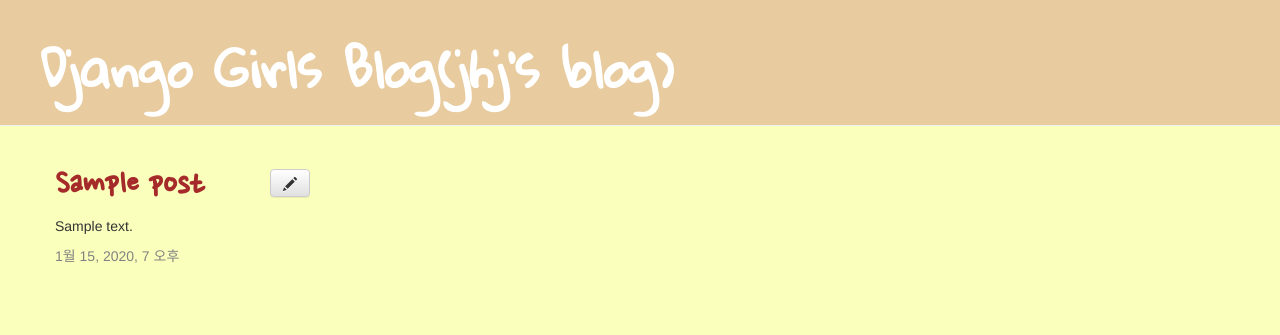
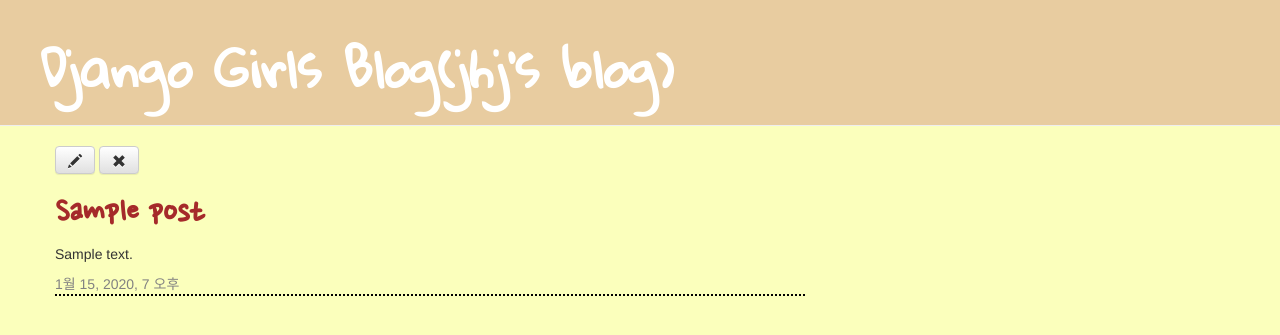
Before and after one commit to amazing22/my-first-blog, a Django app: page /post/1/ in a window 1280 px wide. Shown: the top 335 px of the page. Run offline with Django 3.2, Linux system fonts and the light colour scheme; tables that the repository leaves empty hold one stand-in row (values such as "Sample post"); some libraries are stand-ins or nearby versions.

Commit message:
Added views to create/edit blog post inside the site.

```diff
--- a/blog/static/css/blog.css
+++ b/blog/static/css/blog.css
@@ -19,7 +19,7 @@ h1 a{
     font-family: 'Nanum Pen Script', serif;
     color: brown;
 }
-.postdetail h1, .postdetail h1:visited {
+.post h1, .post h1:visited {
     font-family: 'Nanum Pen Script', serif;
     color: brown;
     font-weight: bold;
@@ -58,8 +58,3 @@ h1 a{
 body{
   background-color: #FBFFBC;
 }
-.btn-default{
-  position: fixed;
-  left:270px;
-  top:169px;
-}
--- a/blog/templates/blog/base.html
+++ b/blog/templates/blog/base.html
@@ -11,6 +11,7 @@
     <body>
       <div class="page-header">
         {% if user.is_authenticated %}
+          <a href="{% url 'post_draft_list' %}" class="top-menu"><span class="glyphicon glyphicon-edit"></span></a>
           <a href="{% url 'post_new' %}" class="top-menu"><span class="glyphicon glyphicon-plus"></span></a>
         {% endif %}
           <h1><a href="/">Django Girls Blog(jhj's blog)</a></h1>
--- a/blog/templates/blog/post_detail.html
+++ b/blog/templates/blog/post_detail.html
@@ -1,15 +1,17 @@
 {% extends 'blog/base.html' %}
 
 {% block content %}
-    <div class="postdetail">
+    <div class="post">
       <a class="btn btn-default" href="{% url 'post_edit' pk=post.pk %}"><span class="glyphicon glyphicon-pencil"></span></a>
+      <a class="btn btn-default" href="{% url 'post_remove' pk=post.pk %}"><span class="glyphicon glyphicon-remove"></span></a>
       <h1>{{ post.title }}</h1>
       <p>{{ post.text|linebreaksbr }}</p>
         {% if post.published_date %}
             <div class="date">
                 {{ post.published_date }}
             </div>
+        {% else %}
+          <a class="btn btn-default" href="{% url 'post_publish' pk=post.pk %}">Publish</a>
         {% endif %}
-
     </div>
 {% endblock %}
--- a/blog/urls.py
+++ b/blog/urls.py
@@ -6,6 +6,9 @@ urlpatterns = [
     url(r'^post/(?P<pk>\d+)/$', views.post_detail, name='post_detail'),
     url(r'^post/new/$', views.post_new, name='post_new'),
     url(r'^post/(?P<pk>\d+)/edit/$', views.post_edit, name='post_edit'),
+    url(r'^drafts/$', views.post_draft_list, name='post_draft_list'),
+    url(r'^post/(?P<pk>\d+)/publish/$', views.post_publish, name='post_publish'),
+    url(r'^post/(?P<pk>\d+)/remove/$', views.post_remove, name='post_remove'),
 ]
 
 
--- a/blog/views.py
+++ b/blog/views.py
@@ -41,3 +41,17 @@ def post_edit(request, pk):
     else:
         form = PostForm(instance=post)
     return render(request, 'blog/post_edit.html', {'form': form})
+
+def post_draft_list(request):
+    posts = Post.objects.filter(published_date__isnull=True).order_by('created_date')
+    return render(request, 'blog/post_draft_list.html', {'posts': posts})
+
+def post_publish(request, pk):
+    post = get_object_or_404(Post, pk=pk)
+    post.publish()
+    return redirect('post_detail', pk=pk)
+
+def post_remove(request, pk):
+    post = get_object_or_404(Post, pk=pk)
+    post.delete()
+    return redirect('post_list')
```
Also changed, not shown: blog/templates/blog/post_draft_list.html (added, +11 -0 lines), noun_906046_cc.png (added).
